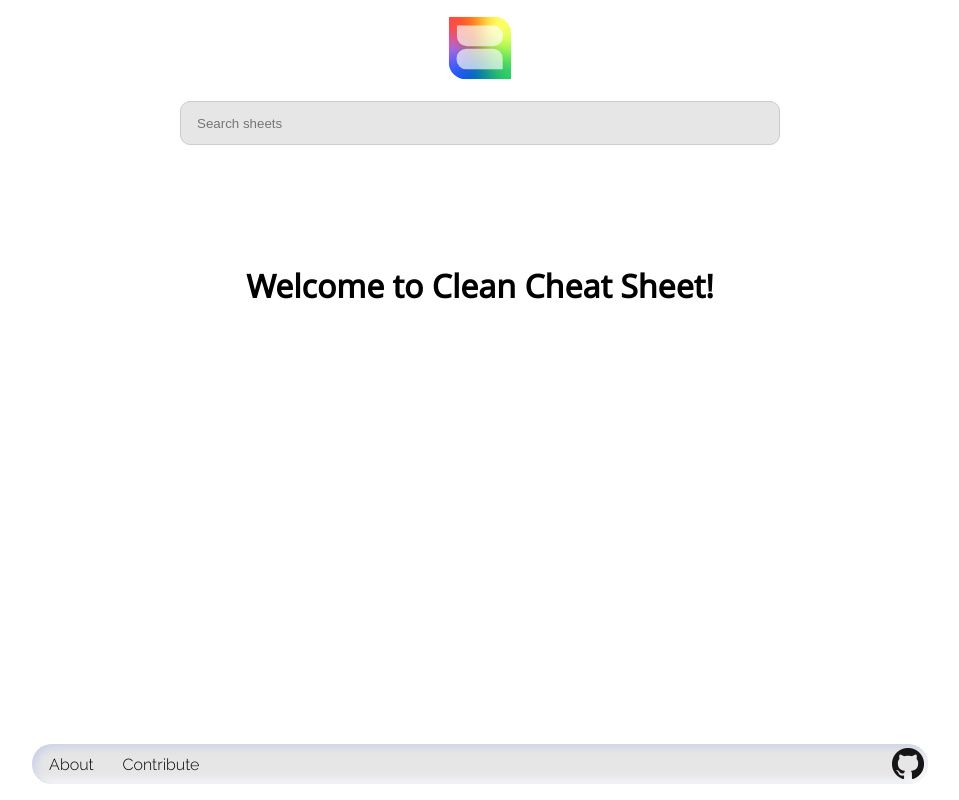
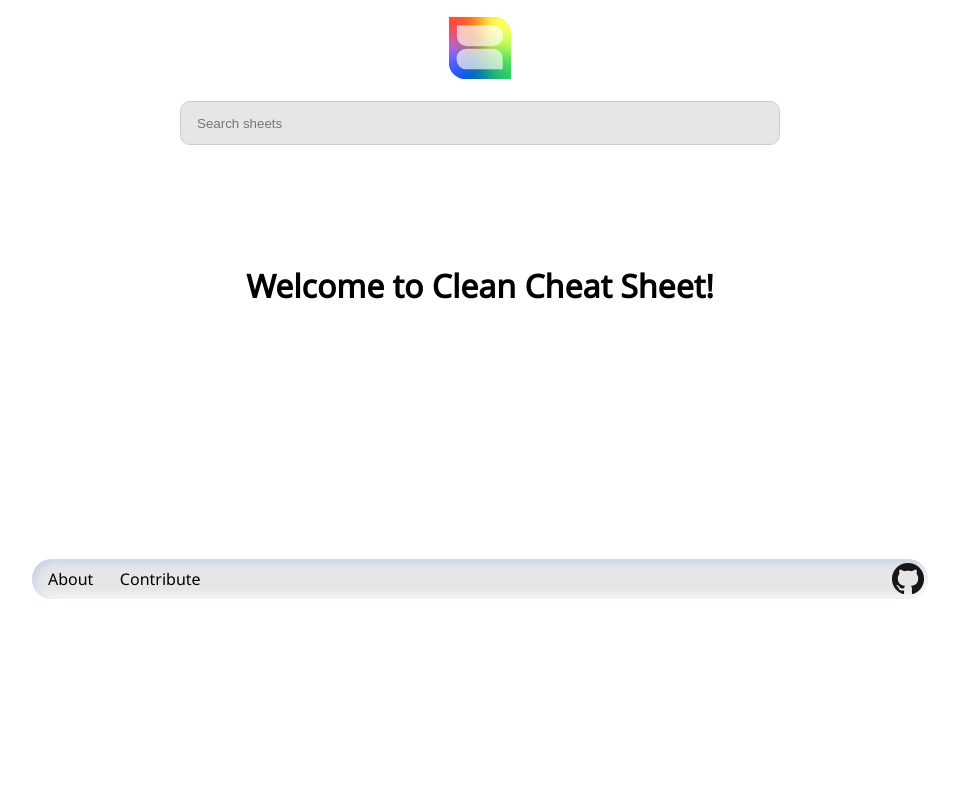
Before and after one commit to CleanCheatSheet/website, a Next.js app: page / in a window 1280 px wide. Shown: the whole page, without its empty margins (160-1119 px from the left). Built offline with nearby package versions, Linux system fonts and the light colour scheme.

Commit message:
Fix footer position

```diff
--- a/pages/index.js
+++ b/pages/index.js
@@ -1,5 +1,5 @@
 import Head from "next/head";
-import Search from '../components/search'
+import Search from "../components/search";
 
 export default function Home() {
   return (
@@ -14,8 +14,18 @@
         <br></br>
         <br></br>
         <br></br>
-        <h1><center>Welcome to Clean Cheat Sheet!</center></h1>
-        {/* <Search /> */}
+        <h1>
+          <center>Welcome to Clean Cheat Sheet!</center>
+        </h1>
+        <br></br>
+        <br></br>
+        <br></br>
+        <br></br>
+        <br></br>
+        <br></br>
+        <br></br>
+        <br></br>
+        <br></br>
       </main>
     </div>
   );
--- a/styles/Footer.module.css
+++ b/styles/Footer.module.css
@@ -1,7 +1,9 @@
-@import url('https://fonts.googleapis.com/css2?family=Raleway:wght@300&display=swap');
+@import url("https://fonts.googleapis.com/css2?family=Raleway:wght@300&display=swap");
 
-.footer{
-    position: fixed;
+.footer {
+  position: relative;
+  margin-top: 2rem;
+  margin-bottom: 1rem;
   bottom: 2%;
   left: 15%;
   height: var(--footer-size);
@@ -11,28 +13,29 @@
   display: flex;
   justify-content: space-between;
 
-	box-shadow:inset 0.2rem 0.2rem 0.5rem var(--greyLight-2), inset -0.2rem -0.2rem 0.5rem var(--white);
+  box-shadow: inset 0.2rem 0.2rem 0.5rem var(--greyLight-2),
+    inset -0.2rem -0.2rem 0.5rem var(--white);
   /* box-shadow: 0.3rem 0.3rem 0.6rem var(--greyLight-2), -0.2rem -0.2rem 0.5rem var(--white); */
   /* box-shadow:.8rem .8rem 1.4rem var(--greyLight-1), -.2rem -.2rem 1.8rem var(--white); */
   grid-column: 1 / 2;
   grid-row: 5 / 6;
   color: var(--greyDark);
-	transition: .3s ease;
+  transition: 0.3s ease;
 }
 
-.icon{
+.icon {
   padding: 0.45%;
 }
 
-.text{
+.text {
   margin: auto;
   padding-top: 0.45%;
   padding-left: 3%;
-	font-family: 'Raleway', sans-serif;
+  /* font-family: "Raleway", sans-serif; */
   color: black;
 }
 
-.links{
+.links {
   width: 20%;
   display: flex;
   justify-content: stretch;
```
Lines whose indentation alone changed are shown as unchanged.
